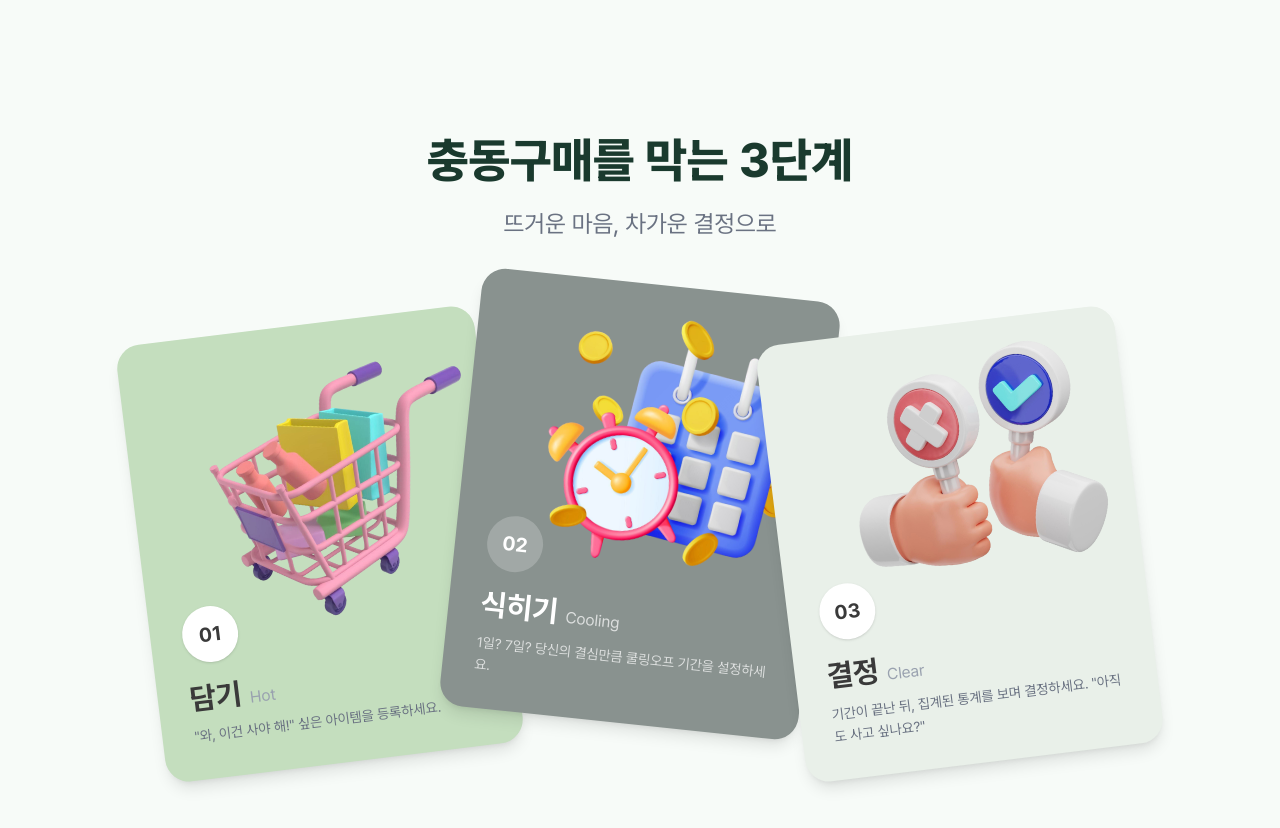
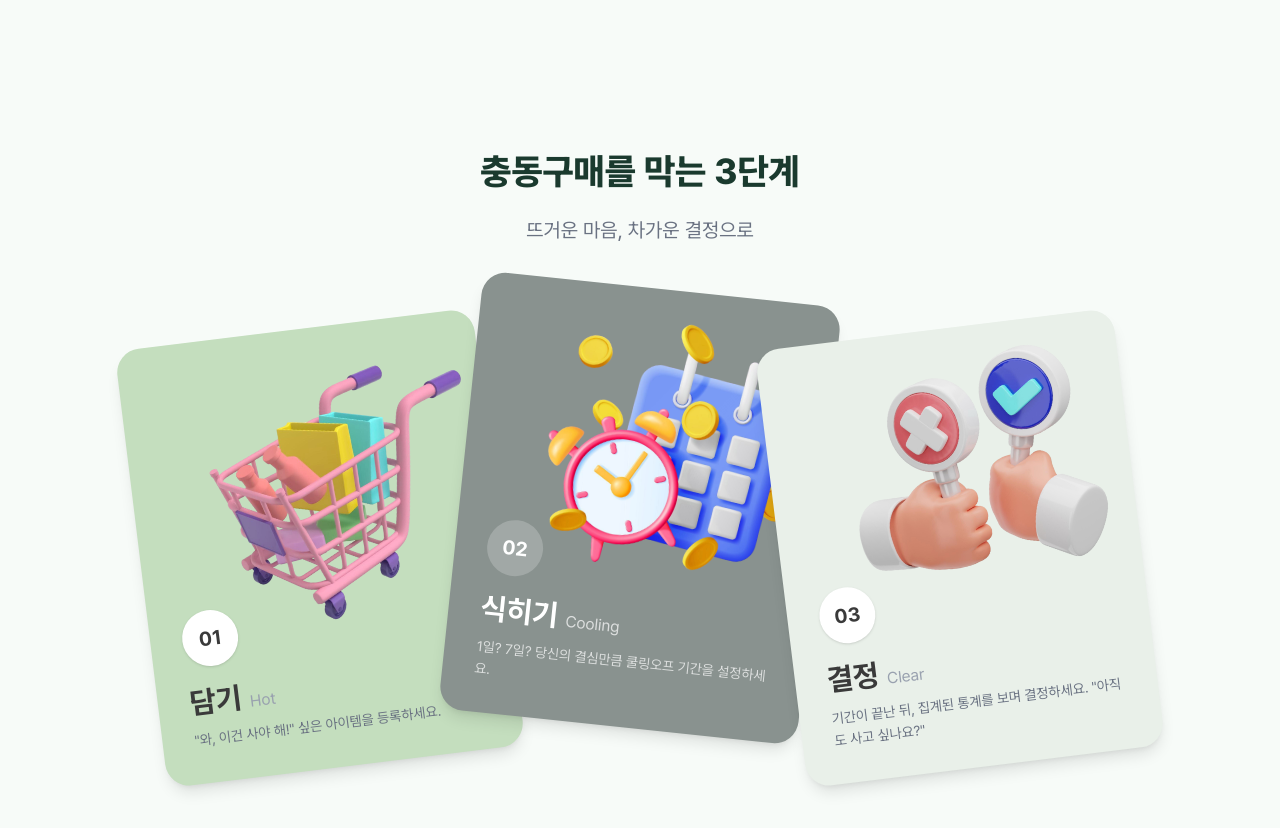
Before and after one commit to Hankyung-Toss-delta/sallae-malrae, a Next.js app: page / in a window 1280 px wide. Shown: the part 2340-3168 px from the top of the page. Built offline with nearby package versions, Linux system fonts and the light colour scheme.

Commit message:
fix: LCP 이미지(shopping_cart) eager 로딩 및 priority 설정

```diff
--- a/src/app/page.jsx
+++ b/src/app/page.jsx
@@ -343,10 +343,10 @@ export default function Home() {
           <div className="section-bg absolute inset-0" />
           <div className="section-content relative z-10 w-full px-6">
             <div className="text-center mb-10 md:mb-16 gap-4 flex flex-col">
-              <h2 className="text-2xl md:text-5xl font-extrabold text-[#1a3a2e] mb-2">
+              <h2 className="text-2xl md:text-4xl mt-0 md:mt-5 font-extrabold text-[#1a3a2e] mb-2">
                 충동구매를 막는 3단계
               </h2>
-              <p className="text-2xl text-gray-500">뜨거운 마음, 차가운 결정으로</p>
+              <p className="text-sm md:text-xl text-gray-500">뜨거운 마음, 차가운 결정으로</p>
             </div>
 
             {/* 모바일: 가로 스크롤 캐러셀 */}
--- a/src/components/landing/StepCard.jsx
+++ b/src/components/landing/StepCard.jsx
@@ -21,6 +21,8 @@ export default function StepCard({ step, title, subtitle, description, isActive,
             fill
             sizes="360px"
             className="object-contain"
+            loading="eager"
+            priority={step === 1}
           />
         </div>
       )}
```
Also changed, not shown: 1 other file (tests, documents, lock files or other folders).
